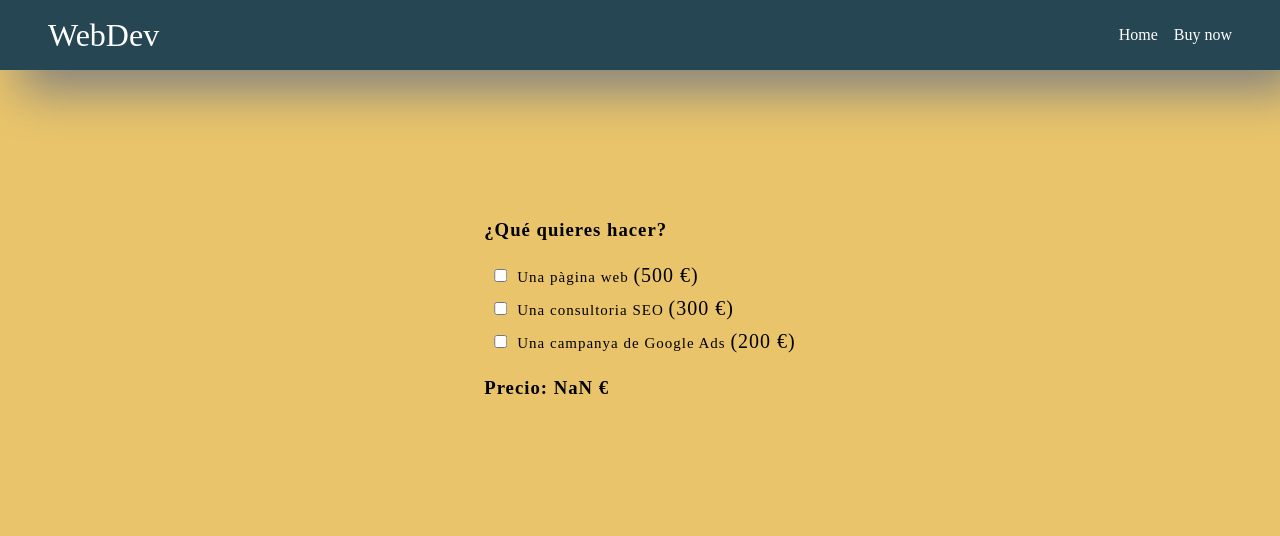
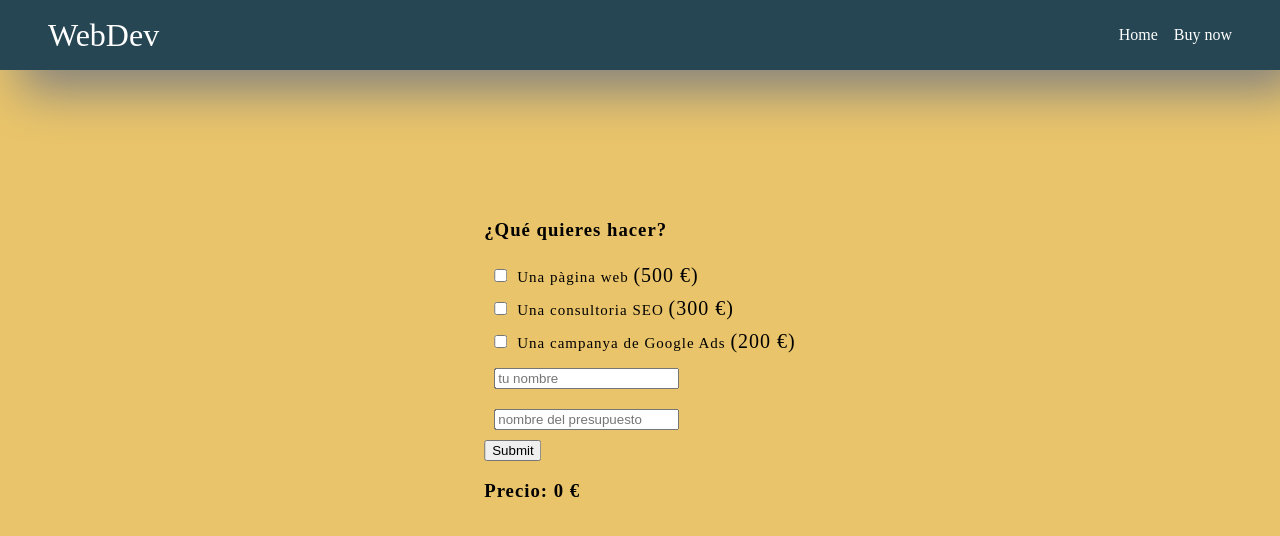
Before and after one commit to Kat8dev/react-sprint-7, a React (Create React App) app: page /Checkbox in a window 1280 px wide. Shown: the top 536 px of the page. Built offline with nearby package versions, Linux system fonts and the light colour scheme.

Commit message:
add budget inputs

```diff
--- a/public/index.html
+++ b/public/index.html
@@ -13,6 +13,5 @@
   <body>
     <noscript>You need to enable JavaScript to run this app.</noscript>
     <div id="root"></div>
-    <div id="portal"></div>
   </body>
 </html>
--- a/src/components/pages/checkbox/Checkbox.js
+++ b/src/components/pages/checkbox/Checkbox.js
@@ -1,9 +1,23 @@
-import { useEffect } from "react";
+import { useEffect, useState } from "react";
 import Pannel from "./Pannel";
-import { useLocalStorage } from "../../../useLocalStorage";
 
 export default function Checkbox() {
-  const [checkData, setCheckData] = useLocalStorage("myItem", [{ web: false, seo: false, GAds: false, paginas: 1, idiomas: 1 }])
+  const [checkData, setCheckData] = useState(() => {
+    const initialValue = {
+      web: false, seo: false, GAds: false, paginas: 1, idiomas: 1, client: "", budget: ""
+    }
+
+    try {
+      const item = localStorage.getItem("checkdata");
+      return item ? JSON.parse(item) : initialValue;
+    } catch (error) {
+      return initialValue;
+    }
+  });
+
+  useEffect(() => {
+    localStorage.setItem("checkdata", JSON.stringify(checkData));
+  }, [checkData])
 
   function HandleChange(event) {
     const { name, value, type, checked } = event.target
@@ -15,13 +29,11 @@ export default function Checkbox() {
     })
   }
 
-  useEffect(()=>{
-    // local storage
-  },[checkData])
-
   function sendData(event) {
     event.preventDefault();
+    console.log("data is sending");
   }
+
 
   let tPrice = (checkData.web && 500 + (checkData.paginas * checkData.idiomas * 30)) +
     (checkData.seo && 300) +
@@ -71,7 +83,24 @@ export default function Checkbox() {
           checked={checkData.GAds}
           onChange={HandleChange}
         />
-        <label htmlFor="GAds">Una campanya de Google Ads <span>(200 €)</span></label>
+        <label htmlFor="GAds">Una campanya de Google Ads <span>(200 €)</span></label> <br />
+        <input
+          className="checkbox--inputs"
+          type="text"
+          name="client"
+          value={checkData.client}
+          onChange={HandleChange}
+          placeholder="tu nombre"
+        /> <br />
+        <input
+          className="checkbox--inputs"
+          type="text"
+          name="budget"
+          value={checkData.budget}
+          onChange={HandleChange}
+          placeholder="nombre del presupuesto"
+        /> <br />
+        <input type="submit" value="Submit" />
       </form>
       <h3>Precio: {tPrice} €</h3>
     </>
--- a/src/components/pages/checkbox/Info.js
+++ b/src/components/pages/checkbox/Info.js
@@ -1,43 +1,16 @@
 import React from 'react'
-import ReactDom from 'react-dom'
-
-const MODAL_STYLES = {
-  position: 'fixed',
-  top: '50%',
-  left: '50%',
-  transform: 'translate(-50%, -50%)',
-  backgroundColor: '#FFF',
-  padding: '50px',
-  zIndex: 1000
-}
-
-const OVERLAY_STYLES = {
-  position: 'fixed',
-  top: 0,
-  left: 0,
-  right: 0,
-  bottom: 0,
-  backgroundColor: 'rgba(0, 0, 0, .7)',
-  zIndex: 1000
-}
-
-const BUTTON_STYLES = {
-  position: 'fixed',
-  right: 0,
-  top: 0,
-}
+import { MODAL_STYLES, OVERLAY_STYLES, BUTTON_STYLES } from '../../../styled'
 
 export default function Modal({ open, children, onClose }) {
   if (!open) return null
 
-  return ReactDom.createPortal(
-    <>
-      <div style={OVERLAY_STYLES} />
-      <div style={MODAL_STYLES}>
-        <button style={BUTTON_STYLES} onClick={onClose}>X</button>
+  return (
+
+    <OVERLAY_STYLES>
+      <MODAL_STYLES>
+        <BUTTON_STYLES onClick={onClose}>X</BUTTON_STYLES>
         {children}
-      </div>
-    </>,
-    document.getElementById('portal')
+      </MODAL_STYLES>
+    </OVERLAY_STYLES>
   )
 }
--- a/src/components/pages/checkbox/Pannel.js
+++ b/src/components/pages/checkbox/Pannel.js
@@ -1,7 +1,7 @@
 import { PannelDiv, PannelInput, InfoBtn } from "../../../styled";
 import PannelButton from "./PannelButton";
 import { useState } from "react";
-import Info from "./Info";
+import Modal from "./Info";
 
 export default function Pannel(props) {
     const [isOpen, setIsOpen] = useState({ pags: false, idims: false });
@@ -47,12 +47,12 @@ export default function Pannel(props) {
             <PannelButton sign={"-"} setValue={props.minus} />
             <InfoBtn onClick={() => HandleClick(2)}>i</InfoBtn>
 
-            <Info open={isOpen.pags} onClose={() => setIsOpen(false)}>
+            <Modal open={isOpen.pags} onClose={() => setIsOpen(false)}>
                 Has escogido {props.infoTextPag} paginas
-            </Info>
-            <Info open={isOpen.idims} onClose={() => setIsOpen(false)}>
+            </Modal>
+            <Modal open={isOpen.idims} onClose={() => setIsOpen(false)}>
                 has escogido {props.infoTextIdims} idiomas
-            </Info>
+            </Modal>
         </PannelDiv>
     )
 }
--- a/src/styled.js
+++ b/src/styled.js
@@ -30,3 +30,29 @@ export const InfoBtn = styled.button`
   cursor: pointer;
   margin-left: 3px;
 `
+
+export const OVERLAY_STYLES = styled.div`
+    position: fixed;
+    top: -100%;
+    left: -180%;
+    right: -180%;
+    bottom: -100%;
+    background-color: rgba(0, 0, 0, .7);
+`
+export const MODAL_STYLES = styled.div`
+    position: fixed;
+    top: 50%;
+    left: 50%;
+    transform: translate(-50%, -50%);
+    background-color: #FFF;
+    padding: 20px 200px;
+    border: solid 3px black;
+    border-radius: 15px;
+`
+
+export const BUTTON_STYLES = styled.button`
+    position: fixed;
+    right: 0;
+    top: 0;
+    border-radius: 15px;
+`
--- a/src/useLocalStorage.js
+++ /dev/null
@@ -1,40 +0,0 @@
-import { useState } from "react";
-
-export function useLocalStorage(key, initialValue) {
-    // State to store our value
-    // Pass initial state function to useState so logic is only executed once
-    const [storedValue, setStoredValue] = useState(() => {
-      if (typeof window === "undefined") {
-        return initialValue;
-      }
-      try {
-        // Get from local storage by key
-        const item = window.localStorage.getItem(key);
-        // Parse stored json or if none return initialValue
-        return item ? JSON.parse(item) : initialValue;
-      } catch (error) {
-        // If error also return initialValue
-        console.log(error);
-        return initialValue;
-      }
-    });
-    // Return a wrapped version of useState's setter function that ...
-    // ... persists the new value to localStorage.
-    const setValue = (value) => {
-      try {
-        // Allow value to be a function so we have same API as useState
-        const valueToStore =
-          value instanceof Function ? value(storedValue) : value;
-        // Save state
-        setStoredValue(valueToStore);
-        // Save to local storage
-        if (typeof window !== "undefined") {
-          window.localStorage.setItem(key, JSON.stringify(valueToStore));
-        }
-      } catch (error) {
-        // A more advanced implementation would handle the error case
-        console.log(error);
-      }
-    };
-    return [storedValue, setValue];
-  }
```
Also changed, not shown: src/components/pages/checkbox/Budget.js (deleted, +0 -9 lines).
